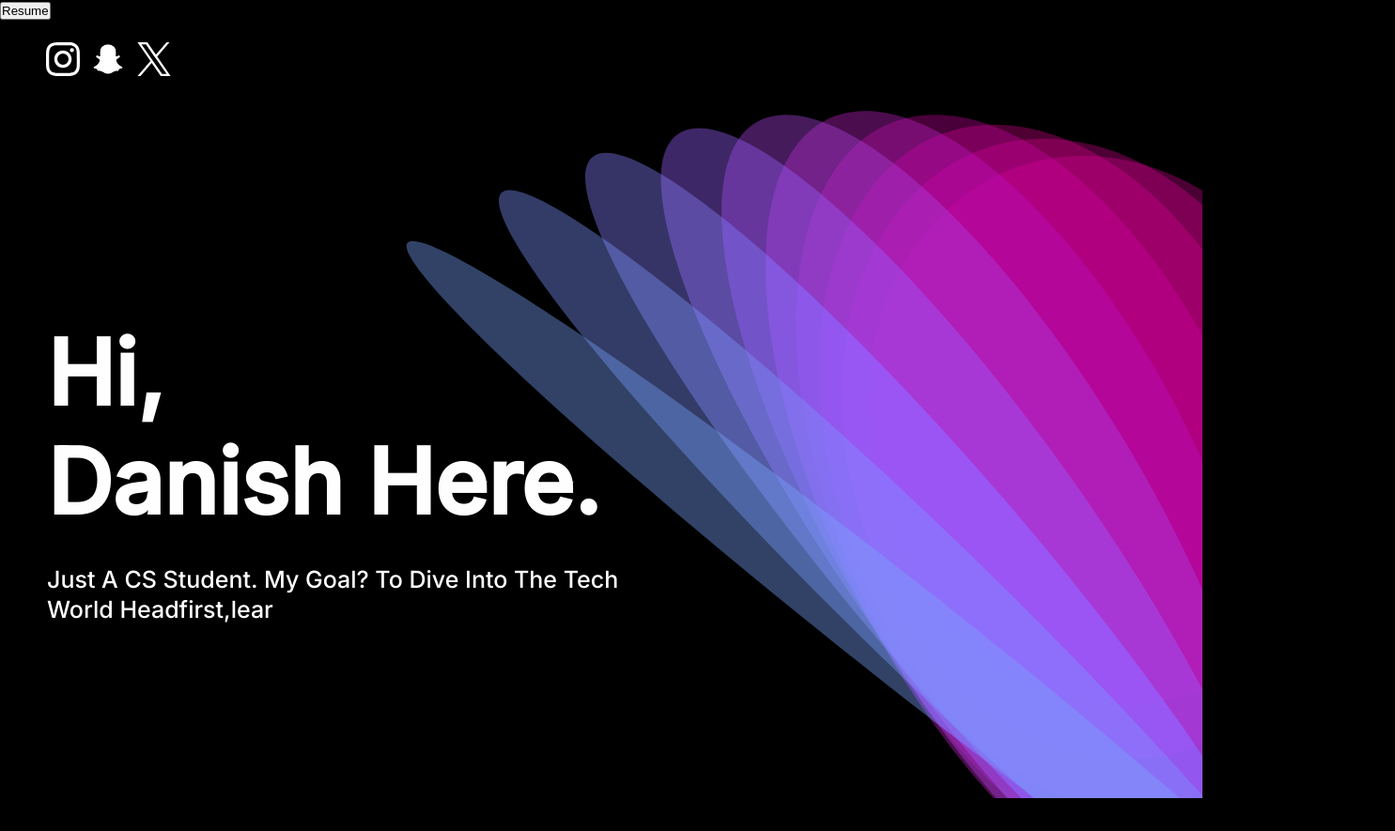
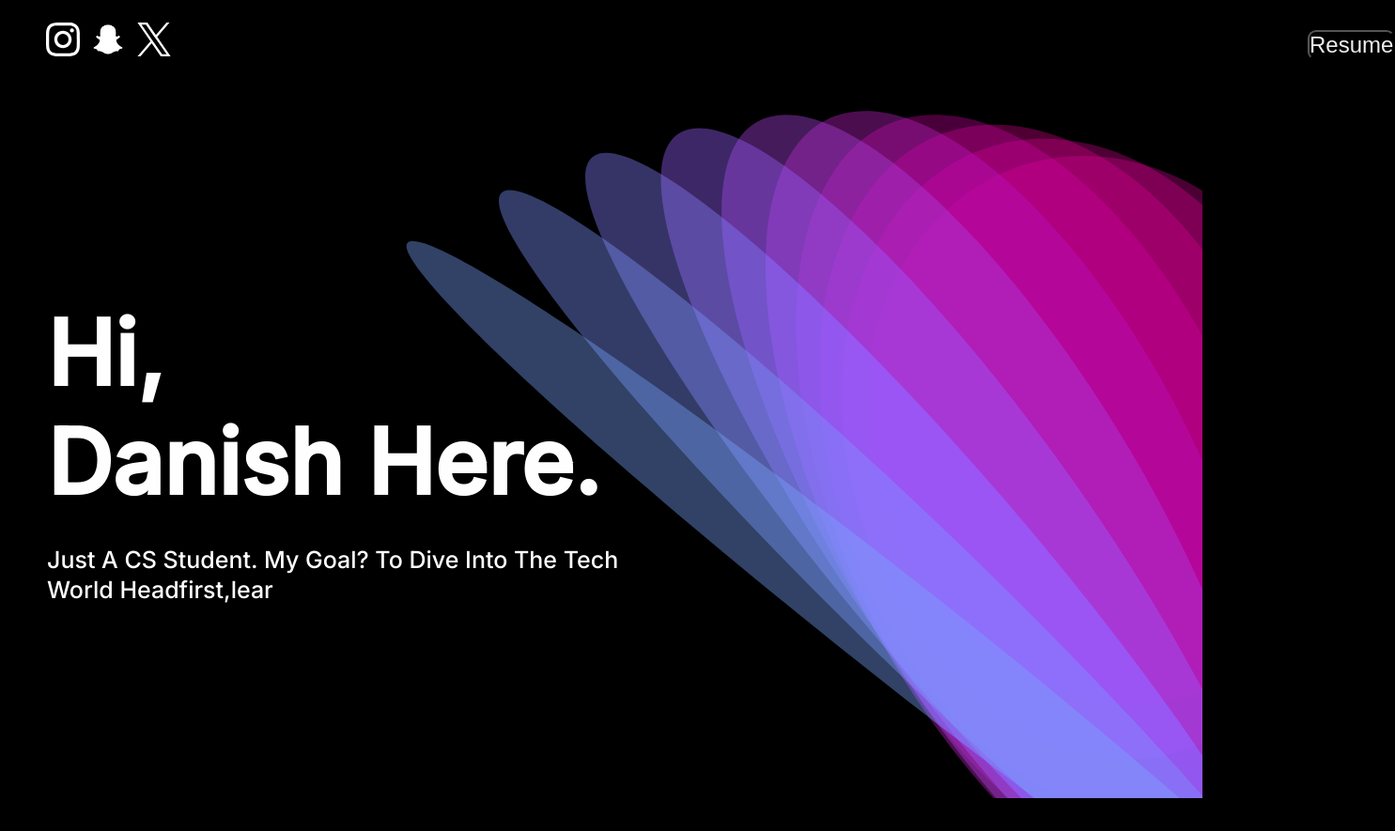
Before and after one commit to Dan1shRana062/resume, a plain HTML site: page index.html in a window 1280 px wide. Shown: the whole page at 94% size, 1485 px wide, since content can reach past the window. After the commit the page ends 864 px from the top, so only its background shows below. Drawn offline with Linux system fonts and the light colour scheme.

Commit message:
Update style.css

```diff
--- a/style.css
+++ b/style.css
@@ -10,10 +10,19 @@ body {
     overflow: clip;
     font-family: 'Inter', sans-serif;
 }
-#resume{
-    color: #fefefe;
-    border-radius:3px;
-    items-align: right;
+
+#resume button{
+    height:auto ;
+    width: auto;
+    border-radius:9px;
+    color: #efefef;
+    background-color: black;
+    position: absolute;
+    font-size: 24px;
+    display: absolute;
+    margin-left:87rem;
+    margin-top: 2rem;
+    place-items: right;
 }
 #para {
     color: #fefefe;
@@ -270,3 +279,9 @@ div#highlightsPage div#columns div ul li{
 #socials span  {
     margin:4px;
 }
+
+
+#resume button:hover{
+    color: black;
+    background-color: #efefef;
+}
```
